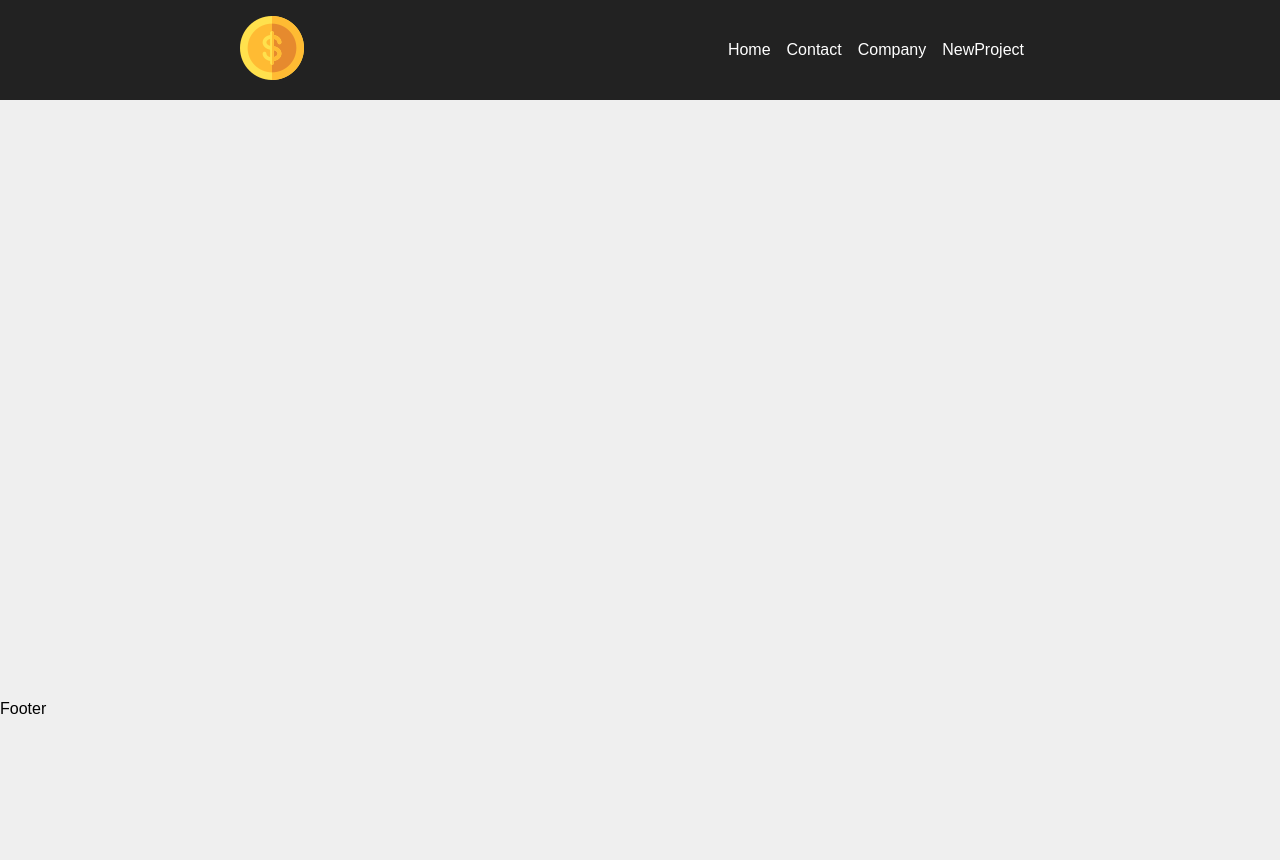
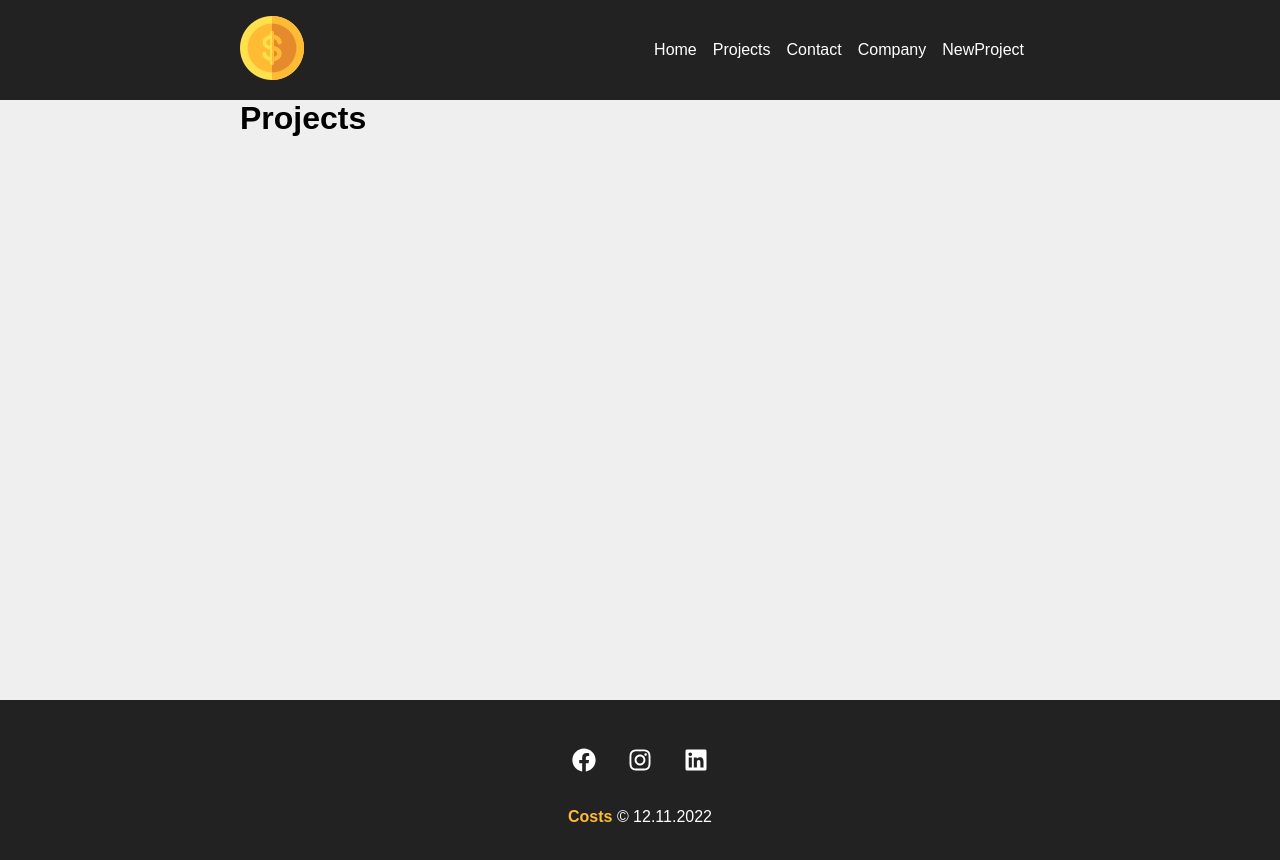
Before and after one commit to FlaviodosSantos/costs, a React (Create React App) app: page /projects in a window 1280 px wide. Shown: the top 860 px of the page. Before the commit the page ends 800 px from the top, so only its background shows below. Built offline with nearby package versions, Linux system fonts and the light colour scheme.

Commit message:
footer , aula #19

```diff
--- a/src/App.js
+++ b/src/App.js
@@ -5,6 +5,7 @@
 import Contact from "./components/pages/Contact";
 import Company from "./components/pages/Company";
 import NewProject from "./components/pages/NewProject";
+import Projects from "./components/pages/Projects";
 import Container from "./components/layout/Container";
 
 import Navbar from "./components/layout/Navbar";
@@ -17,6 +18,7 @@
       <Container customClass="min-height">
         <Routes>
           <Route exact path="/" element={<Home />} />
+          <Route exact path="/projects" element={<Projects />} />
           <Route exact path="/company" element={<Company />} />
           <Route exact path="/contact" element={<Contact />} />
           <Route exact path="/newproject" element={<NewProject />} />
--- a/src/components/layout/Footer.js
+++ b/src/components/layout/Footer.js
@@ -1,4 +1,24 @@
+import { FaFacebook, FaInstagram, FaLinkedin } from "react-icons/fa";
+import styles from "./Footer.module.css";
+
 function Footer() {
-  return <p>Footer</p>;
+  return (
+    <footer className={styles.footer}>
+      <ul className={styles.social_list}>
+        <li>
+          <FaFacebook />
+        </li>
+        <li>
+          <FaInstagram />
+        </li>
+        <li>
+          <FaLinkedin />
+        </li>
+      </ul>
+      <p className={styles.copy_right}>
+        <span>Costs</span> &copy; 12.11.2022
+      </p>
+    </footer>
+  );
 }
 export default Footer;
--- a/src/components/layout/Footer.module.css
+++ b/src/components/layout/Footer.module.css
@@ -0,0 +1,34 @@
+.footer {
+    background-color: #222;
+    color: #fff;
+    padding: 3em;
+    text-align: center;
+}
+
+.social_list {
+    display: flex;
+    justify-content: center;
+    list-style-type: none;
+}
+
+.social_list li {
+    margin: 0 1em;
+}
+
+.social_list li:hover {
+    color: #ffbb33;
+}
+
+.social_list svg {
+    font-size: 1.5em;
+    cursor: pointer;
+}
+
+.copy_right {
+    margin-top: 2em;
+}
+
+.copy_right span {
+    font-weight: bold;
+    color: #ffbb33;
+}
--- a/src/components/layout/Navbar.js
+++ b/src/components/layout/Navbar.js
@@ -11,16 +11,19 @@
           <img src={logo} alt="Costs" />
         </Link>
         <ul className={styles.list}>
-          <li class={styles.item}>
+          <li className={styles.item}>
             <Link to="/">Home</Link>
           </li>
-          <li class={styles.item}>
+          <li className={styles.item}>
+            <Link to="/projects">Projects</Link>
+          </li>
+          <li className={styles.item}>
             <Link to="/contact">Contact</Link>
           </li>
-          <li class={styles.item}>
+          <li className={styles.item}>
             <Link to="/company">Company</Link>
           </li>
-          <li class={styles.item}>
+          <li className={styles.item}>
             <Link to="/newproject">NewProject</Link>
           </li>
         </ul>
--- /dev/null
+++ b/src/components/pages/Projects.js
@@ -0,0 +1,5 @@
+function Projects() {
+  return <h1>Projects</h1>;
+}
+
+export default Projects;
```
